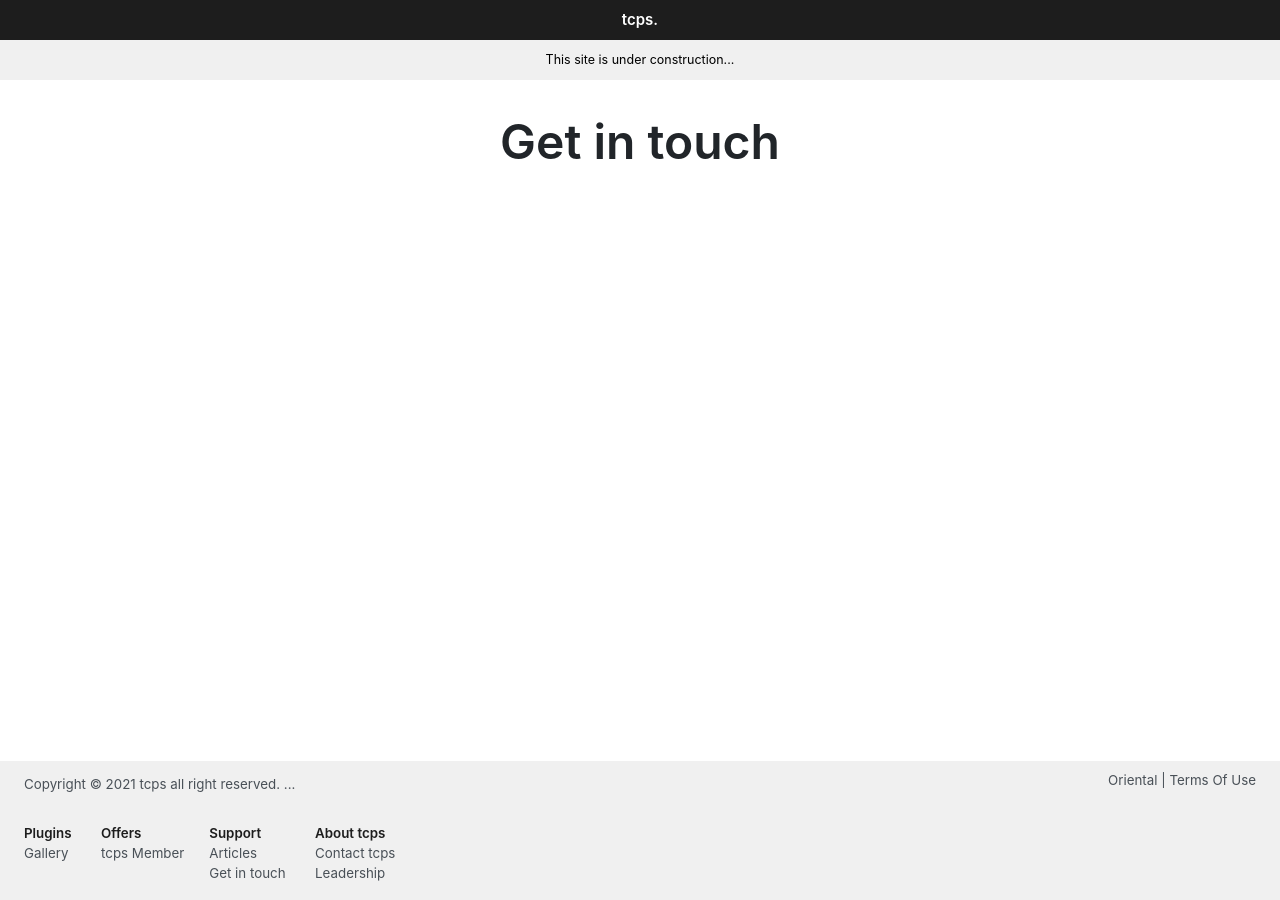
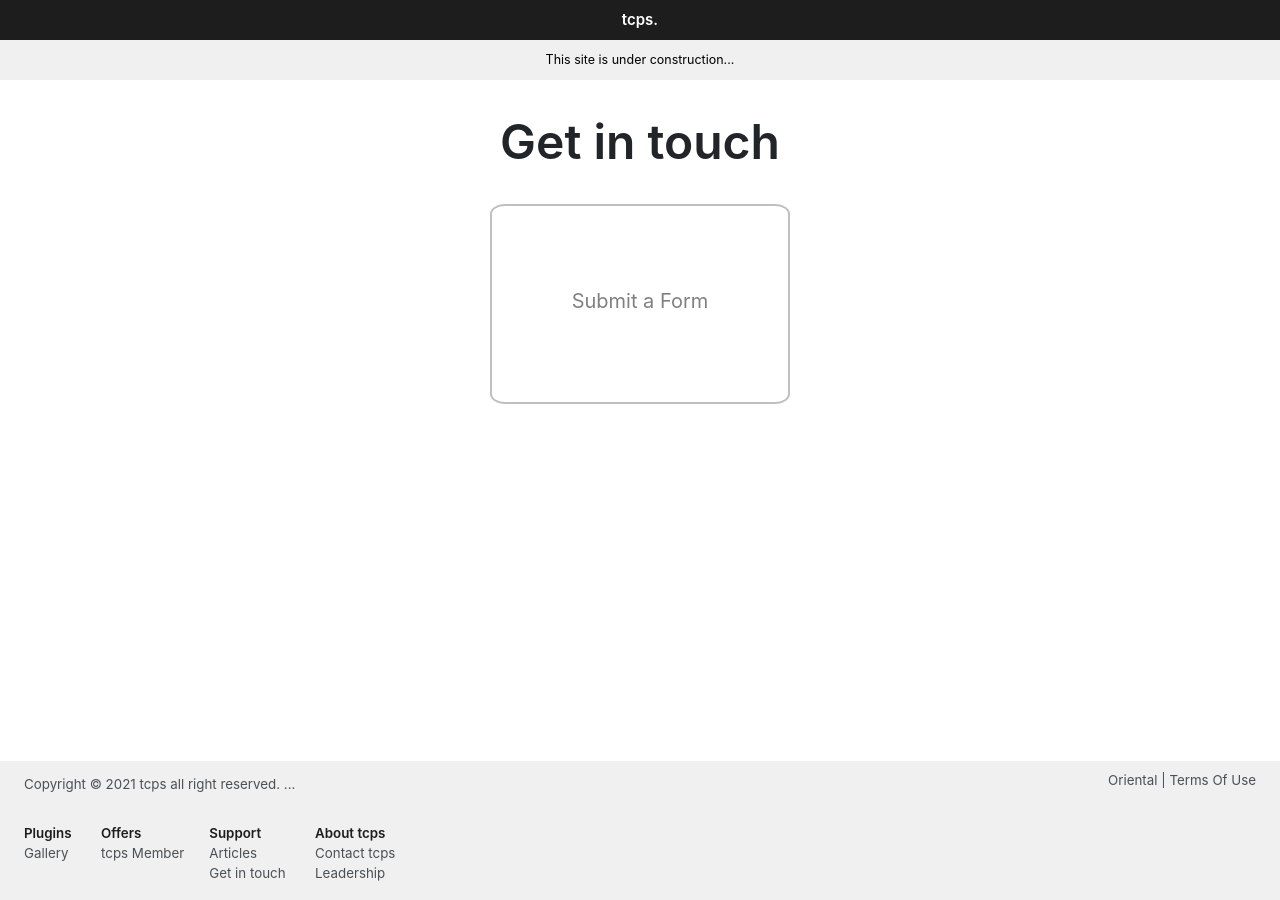
Before and after one commit to ttcps/ttcps.github.io, a Jekyll site: the page built from support/get-in-touch.html, in a window 1280 px wide. Built offline with Jekyll 4.4.1, drawn with Linux system fonts in a browser that asks for light colours.

Commit message:
Update get-in-touch.html

```diff
--- a/support/get-in-touch.html
+++ b/support/get-in-touch.html
@@ -4,3 +4,4 @@
 permalink: /support/get-in-touch/
 ---
 <h1 style="text-align: center; margin-bottom: 0.67em; margin-top: 0px; padding-top: 0.67em; font-size: 3rem;">Get in touch</h1>
+<div style="width: 300px;height: 200px;border-radius: 5%;border-style: solid;border-color: #bfbfbf;border-width: 2px;text-align: center;margin: 0px auto"><div style="margin-top: 80px;"><a href="/go/" style="color: #808080;font-size: 20px;">Submit a Form</a></div></div>
```
